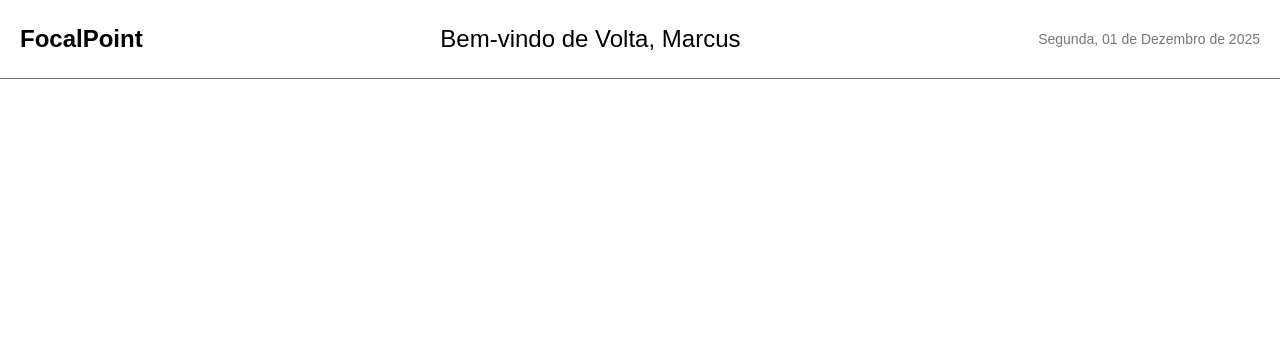
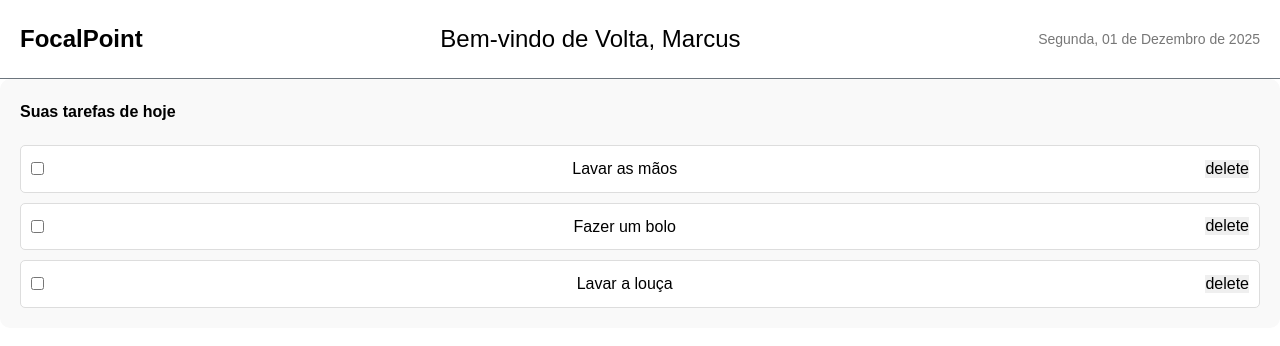
Before and after one commit to CoelhoEduardo/todoList-FocalPoint, a Next.js app: page / in a window 1280 px wide. Shown: the top 346 px of the page. Built offline with nearby package versions, Linux system fonts and the light colour scheme.

Commit message:
init tasklist component

```diff
--- a/src/app/page.tsx
+++ b/src/app/page.tsx
@@ -1,5 +1,12 @@
+"use client"
 import { Header } from "@/components/Header/Header";
+import { TaskList } from "@/components/TaskList/TaskList";
 
 export default function Home() {
-  return <Header />;
+  return (
+    <div className="home-page">
+      <Header />
+      <TaskList />
+    </div>
+  );
 }
--- a/src/components/Header/Header.module.scss
+++ b/src/components/Header/Header.module.scss
@@ -38,6 +38,4 @@
       font-size: 12px;
     }
   }
-
-
 }
--- /dev/null
+++ b/src/components/TaskList/TaskList.module.scss
@@ -0,0 +1,30 @@
+.taskList {
+  display: flex;
+  flex-direction: column;
+  gap: 20px;
+  padding: 20px;
+  background-color: #f9f9f9;
+  border-radius: 10px;
+
+  .todayTasks,
+  .completedTasks {
+    display: flex;
+    flex-direction: column;
+    gap: 10px;
+
+    h2 {
+      font-size: 16px;
+      margin-bottom: 10px;
+    }
+
+    .task {
+      display: flex;
+      align-items: center;
+      justify-content: space-between;
+      padding: 10px;
+      background: #fff;
+      border: 1px solid #ddd;
+      border-radius: 5px;
+    }
+  }
+}
--- /dev/null
+++ b/src/components/TaskList/TaskList.tsx
@@ -0,0 +1,50 @@
+import React, { useState } from "react";
+import styles from "./TaskList.module.scss";
+
+type Task = {
+  id: number;
+  title: string;
+  completed: boolean;
+};
+
+export const TaskList = () => {
+  const [tasks, setTasks] = useState<Task[]>([
+    { id: 1, title: "Lavar as mãos", completed: false },
+    { id: 2, title: "Fazer um bolo", completed: false },
+    { id: 3, title: "Lavar a louça", completed: false },
+    { id: 4, title: "Levar o lixo para fora", completed: true },
+  ]);
+
+  const handleComplete = (id: number) => {
+    setTasks(
+      tasks.map((task) =>
+        task.id === id ? { ...task, completed: !task.completed } : task
+      )
+    );
+  };
+
+  const handleDelete = (id: number) => {
+    setTasks(tasks.filter((task) => task.id !== id));
+  };
+
+  return (
+    <div className={styles.taskList}>
+      <div className={styles.todayTasks}>
+        <h2>Suas tarefas de hoje</h2>
+        {tasks
+          .filter((task) => !task.completed)
+          .map((task) => (
+            <div key={task.id} className={styles.task}>
+              <input
+                type="checkbox"
+                checked={task.completed}
+                onChange={() => handleComplete(task.id)}
+              />
+              <span>{task.title}</span>
+              <button onClick={() => handleDelete(task.id)}>delete</button>
+            </div>
+          ))}
+      </div>
+    </div>
+  );
+};
```
Lines whose indentation alone changed are shown as unchanged.
